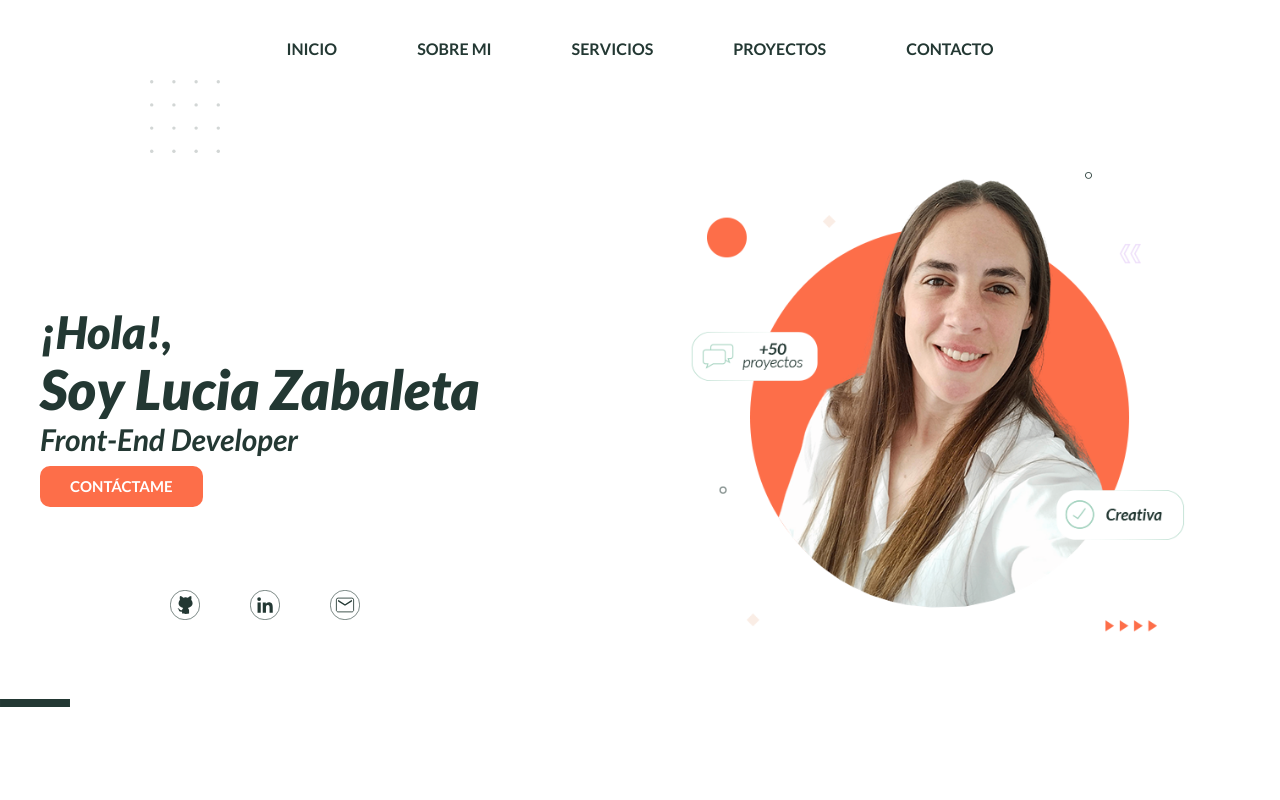
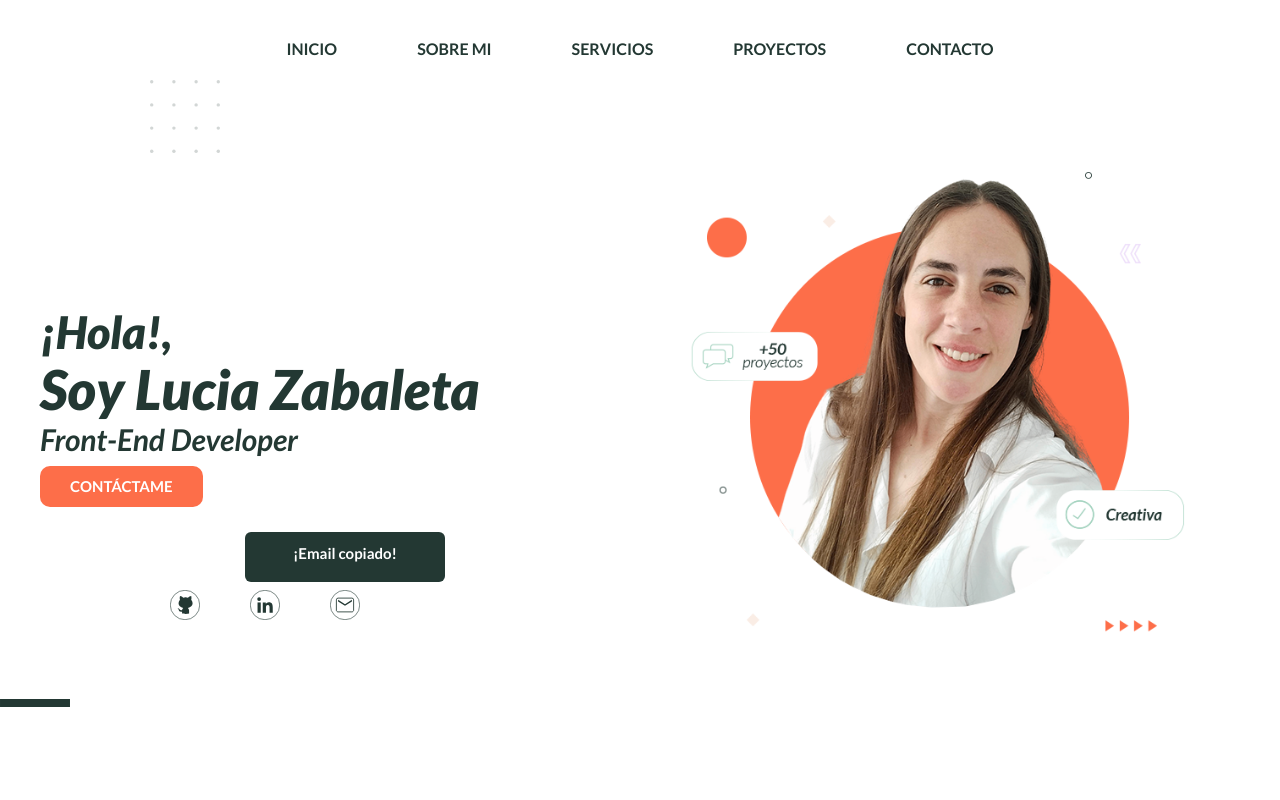
Before and after one commit to luciazabaletag/portfolio, a React (Vite) app: page / in a window 1280 px wide. Both pictures are taken after a click on the link 345 px from the left and 607 px from the top of the page. Shown: the top 800 px of the page. Built offline with nearby package versions, Linux system fonts and the light colour scheme.

Commit message:
agregar rutas de enlaces

```diff
--- a/src/components/Header.jsx
+++ b/src/components/Header.jsx
@@ -1,7 +1,22 @@
 import Navbar from "./Navbar"
 
+const Header = () => {
 
-const Header = () => {
+  const handleCopy = async () => {
+    try {
+      let content = "luciazabaletag@gmail.com";
+      const text = document.getElementById("copy-text")
+      text.classList.remove("info__icons__tooltip-copyOff")
+      text.classList.add("info__icons__tooltip-copyOn")
+      setTimeout(() => {
+        text.classList.add("info__icons__tooltip-copyOff")
+      }, 3000);
+      await navigator.clipboard.writeText(content);
+    } catch (error) {
+      console.error(error);
+    }
+  };
+
   return (
     <header id="header" className="header">
       <img className="header__circlesleft" src="src/assets/img/puntos.svg" alt="img puntos" />
@@ -14,7 +29,7 @@ const Header = () => {
                 <p className="info__text">¡Hola!,</p>
                 <p className="info__text">Soy Lucia Zabaleta</p>
                 <p className="info__text">Front-End Developer</p>
-                <button className="info__btn" type="button"><span>Contáctame</span></button>
+                <a className="info__btn" href="#contactid">Contáctame</a>
               </div>
 
               <div>
@@ -22,9 +37,13 @@ const Header = () => {
               </div>
 
               <div className="info__icons">
-                <a className="info__icons__a" href="#" title="Github"><img className="info__icons__img" src="src/assets/img/github.svg" alt="github icon" /></a>
-                <a className="info__icons__a" href="#" title="LinkedIn"><img className="info__icons__img" src="src/assets/img/linkedin.svg" alt="linkedin icon" /></a>
-                <a className="info__icons__a" href="#" title="Email"><img className="info__icons__img" src="src/assets/img/email.svg" alt="email icon" /></a>
+                <a className="info__icons__a" href="https://github.com/luciazabaletag" target="_blank" rel="noreferrer" title="Github"><img className="info__icons__img" src="src/assets/img/github.svg" alt="github icon" /></a>
+                <a className="info__icons__a" href="https://www.linkedin.com/in/luciazabaletagirod" target="_blank" rel="noreferrer" title="LinkedIn"><img className="info__icons__img" src="src/assets/img/linkedin.svg" alt="linkedin icon" /></a>
+                <a className="info__icons__a info__icons__a-tooltip" onClick={handleCopy}>
+                  <img className="info__icons__img" src="src/assets/img/email.svg" alt="email icon" />
+                  <span id="copy-tooltip" className="info__icons__tooltip">luciazabaletag@gmail.com <span className="info__icons__tooltip-span">Click para copiarlo</span></span>
+                  <span id="copy-text" className="info__icons__tooltip-copyOff">¡Email copiado!</span>
+                </a>
               </div>
 
           </div>
--- a/src/styles/components/_header.scss
+++ b/src/styles/components/_header.scss
@@ -52,6 +52,8 @@
 
         &__btn {
             background-color: v.$primario;
+            display: inline-block;
+            text-decoration: none;
             padding: 1rem 3rem;
             margin-top: 1rem;
             color: white;
@@ -161,10 +163,78 @@
                         transform: scale(1.1)
 
                     }
+
+                    &-tooltip {
+                        position: relative;
+                        display: inline-block;
+                        cursor: pointer;
+
+                        @include m.tablet {
+                            &:hover .info__icons__tooltip {
+                                visibility: visible;
+                                opacity: 1;
+                            }
+
+                        }
+
+                    }
                 }
                 &__img {
                     width: 3rem;
                     height: 3rem;
+                }
+
+                &__tooltip {
+                    visibility: hidden;
+                    width: 200px;
+                    background-color: v.$secundario;
+                    font-size: 15px;
+                    font-weight: normal;
+                    color: #fff;
+                    text-align: center;
+                    border-radius: 6px;
+                    padding: 10px;
+                    position: absolute;
+                    z-index: 30;
+                    bottom: 125%;
+                    left: 50%;
+                    transform: translateX(-50%);
+                    opacity: 0;
+                    transition: opacity 0.3s;
+
+                    &-span {
+                        font-size: 10px;
+                    }
+
+                    &-copyOn {
+                        visibility: visible;
+                        width: 100px;
+                        text-align: center;
+                        background-color: v.$secundario;
+                        font-size: 12px;
+                        font-weight: normal;
+                        color: #fff;
+                        border-radius: 6px;
+                        padding: 8px;
+                        position: absolute;
+                        z-index: 30;
+                        bottom: 125%;
+                        left: 50%;
+                        transform: translateX(-50%);
+
+                        @include m.tablet {
+                            padding: 13px;
+                            width: 200px;
+                            height: 50px;
+                            font-size: 15px;
+                        }
+                    }
+
+                    &-copyOff {
+                        visibility: hidden;
+                        position: absolute;
+                        z-index: 30;
+                    }
                 }
             } // aca termina icons
 
```
